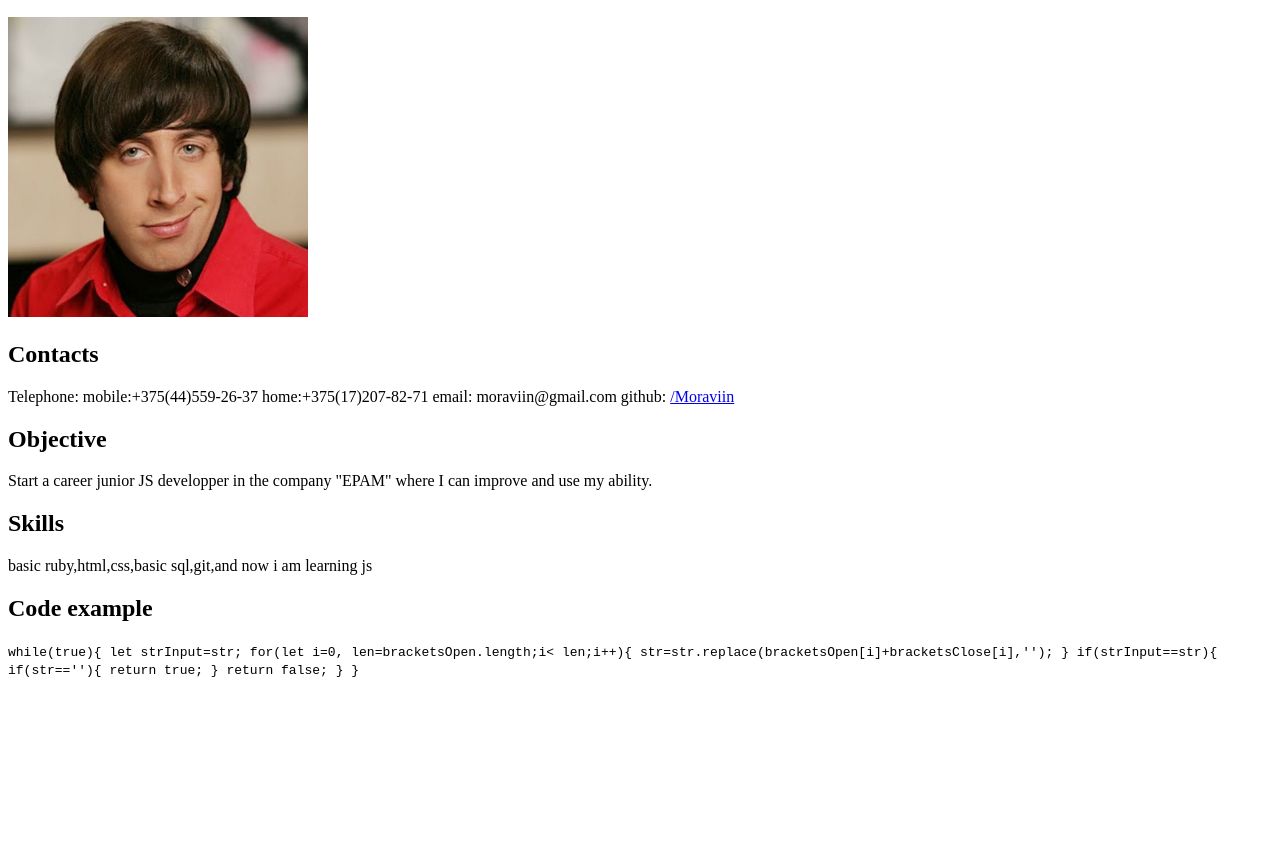
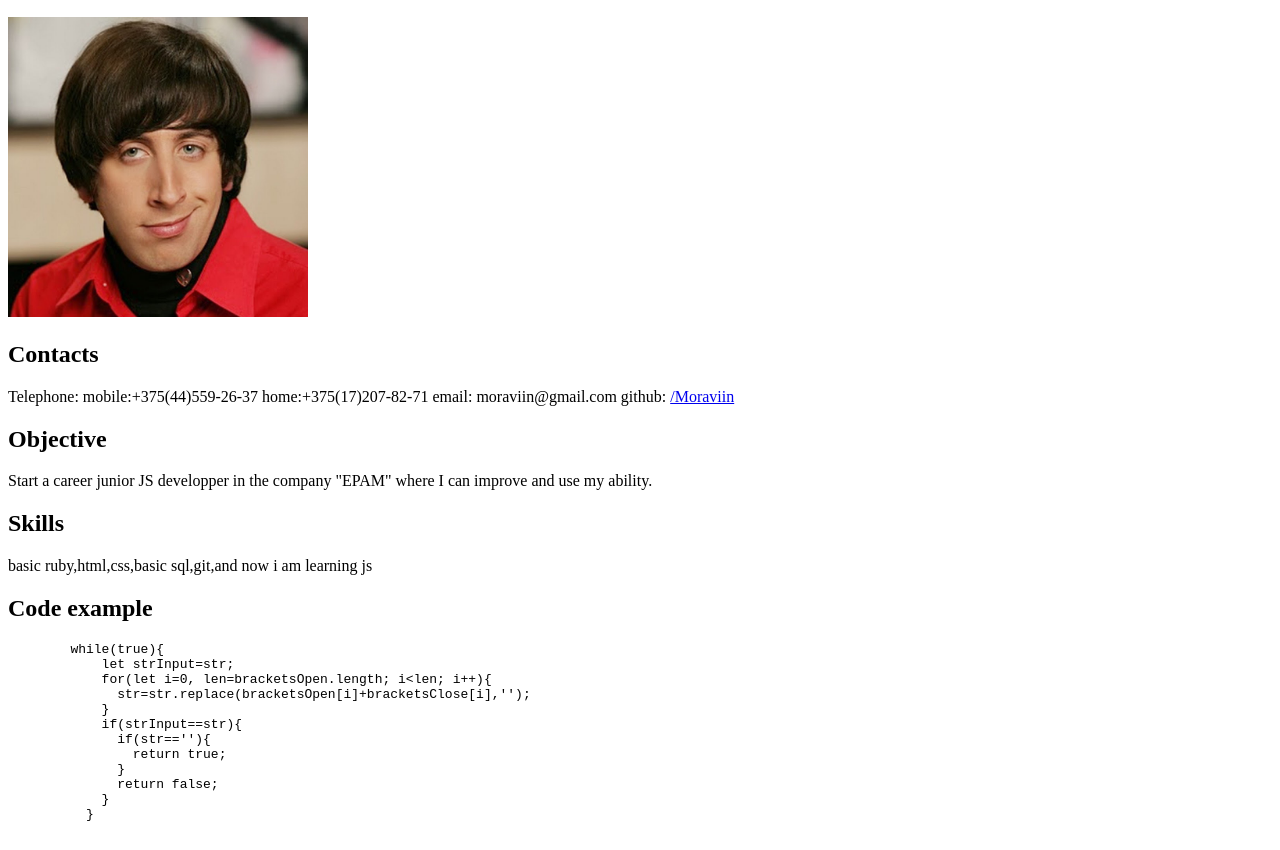
Before and after one commit to Moraviin/rsschool-codejam1-cv, a plain HTML site: page index.html in a window 1280 px wide. Shown: the part 110-960 px from the top of the page. Before the commit the page ends 800 px from the top, so only its background shows below. Drawn offline with Linux system fonts and the light colour scheme.

Commit message:
fix: display code example

```diff
--- a/index.html
+++ b/index.html
@@ -19,10 +19,10 @@
     <h2>Skills</h2>
     basic ruby,html,css,basic sql,git,and now i am learning js
     <h2>Code example</h2>
-    <code>
+    <pre>
         while(true){
             let strInput=str;
-            for(let i=0, len=bracketsOpen.length;i< len;i++){
+            for(let i=0, len=bracketsOpen.length; i&lt;len; i++){
               str=str.replace(bracketsOpen[i]+bracketsClose[i],'');
             }
             if(strInput==str){
@@ -32,6 +32,6 @@
               return false;
             }
           }
-    </code>
+    </pre>
 </body>
 </html>
```
